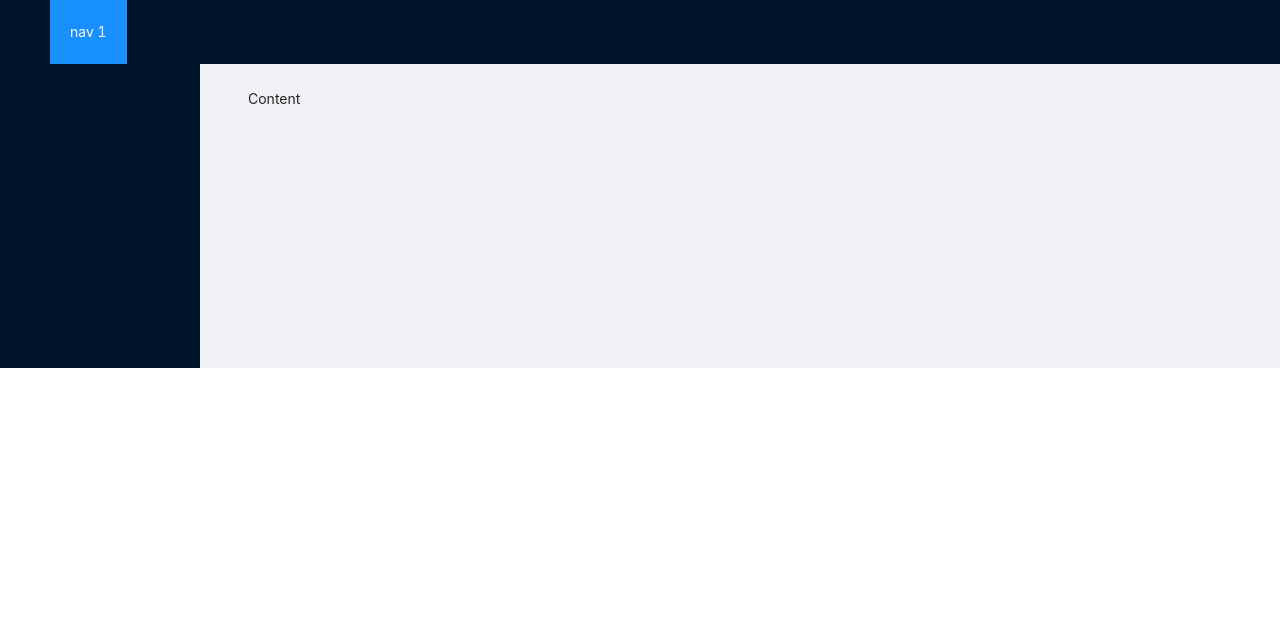
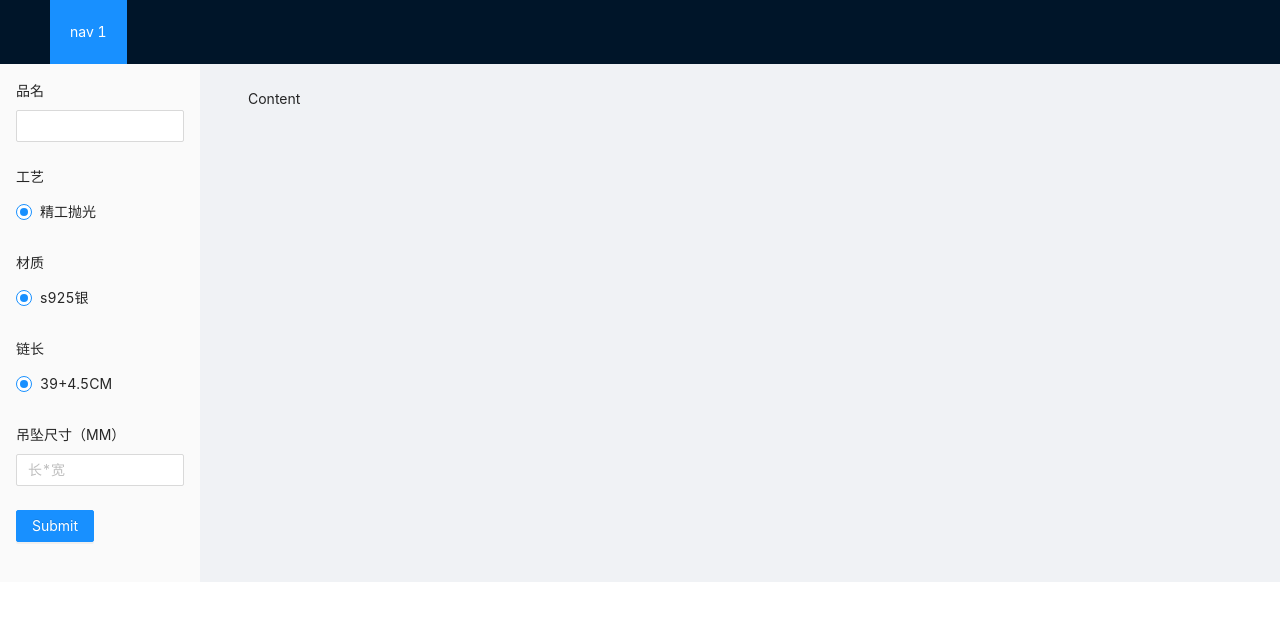
Before and after one commit to yyyuan-javascript/Ali-Tools, a React (Create React App) app: page / in a window 1280 px wide. Shown: the top 620 px of the page. Built offline with nearby package versions, Linux system fonts and the light colour scheme.

Commit message:
chore: add radio and input

```diff
--- a/src/App.css
+++ b/src/App.css
@@ -3,3 +3,8 @@
   display:flex;
 
 }
+
+.ant-layout-sider{
+  background-color: #fafafa;
+  padding:16px;
+}
--- a/src/App.tsx
+++ b/src/App.tsx
@@ -1,9 +1,8 @@
 
 import './App.css';
-import { Layout, Menu, Breadcrumb } from 'antd';
-import { UserOutlined, LaptopOutlined, NotificationOutlined } from '@ant-design/icons';
+import { Layout, Menu } from 'antd';
 
-const { SubMenu } = Menu;
+import ProductDetailForm from './components/product-detail-form';
 const { Header, Content, Sider } = Layout;
 
 
@@ -19,7 +18,7 @@ function App() {
     </Header>
     <Layout>
       <Sider width={200} className="site-layout-background">
-
+      <ProductDetailForm/>
       </Sider>
       <Layout style={{ padding: '0 24px 24px' }}>
         <Content
--- /dev/null
+++ b/src/components/ant-radio/index.ts
@@ -0,0 +1 @@
+export {default} from './src/component';
--- /dev/null
+++ b/src/components/ant-radio/src/component.tsx
@@ -0,0 +1,21 @@
+import React,{FC} from 'react';
+import { Form,  Radio,  } from 'antd';
+import {AntRadioProps} from './interface';
+const AntRadio:FC<AntRadioProps> = ({initialValue,radios,label,name}) =>{
+  // const [value, setValue] = React.useState(defaultValue);
+
+  // const onChange = (e:RadioChangeEvent)  => {
+  //   console.log('radio checked', e.target.value);
+  //   setValue(e.target.value);
+  // };
+
+    return radios && radios.length > 0 ?(
+        <Form.Item {...( {name,label,initialValue})}   >
+        {/* <Radio.Group {...(defaultValue &&{defaultValue})}> */}
+        <Radio.Group >
+          {radios.map((item,index)=><Radio key={'radio'+index} value={item}>{item}</Radio>)}
+        </Radio.Group>
+        </Form.Item>
+    ):null;
+};
+export default AntRadio;
--- /dev/null
+++ b/src/components/ant-radio/src/interface.ts
@@ -0,0 +1,6 @@
+export interface AntRadioProps {
+    initialValue:string;
+    radios:string[];
+    label:string;
+name:string;
+}
--- /dev/null
+++ b/src/components/product-detail-form/index.ts
@@ -0,0 +1 @@
+export {default} from './src/component';
--- /dev/null
+++ b/src/components/product-detail-form/src/component.tsx
@@ -0,0 +1,54 @@
+import React from 'react';
+import { Form, Input, Button } from 'antd';
+import {CraftType, Material,ChainLength} from './const';
+
+import AntRadio  from '../../ant-radio/src/component';
+
+const ProductDetailForm = () => {
+  const [form] = Form.useForm();
+  const formLayout ='vertical';
+// debugger;
+
+  return (
+
+      <Form
+        layout={formLayout}
+        form={form}
+        initialValues={{
+          layout: formLayout,
+        }}
+        onFinish={(props)=>{console.log(props)}}
+      >
+        <Form.Item label="品名" name="productName">
+          <Input  />
+        </Form.Item>
+        <AntRadio
+        label={"工艺"}
+        name={"craft"}
+        initialValue={CraftType.SEIKO_POLISHING}
+        radios={Object.values(CraftType)}
+        />
+        <AntRadio
+        label={"材质"}
+        name={"material"}
+        initialValue={Material.S925_SLIVER}
+        radios={Object.values(Material)}
+        />
+        <AntRadio
+        label={"链长"}
+        name={"chainLength"}
+        initialValue={ChainLength.L39_45}
+        radios={Object.values(ChainLength)}
+        />
+        <Form.Item label="吊坠尺寸（MM）" name="pendantSize">
+          <Input placeholder="长*宽" />
+        </Form.Item>
+        <Form.Item >
+          <Button type="primary" htmlType="submit">Submit</Button>
+        </Form.Item>
+      </Form>
+
+  );
+};
+
+export default ProductDetailForm;
--- /dev/null
+++ b/src/components/product-detail-form/src/const.ts
@@ -0,0 +1,12 @@
+// 工艺
+export const CraftType = {
+SEIKO_POLISHING:"精工抛光",
+};
+// 材质
+export const Material = {
+    S925_SLIVER:"s925银",
+};
+// 链长
+export const ChainLength = {
+    L39_45:"39+4.5CM",
+};
```
